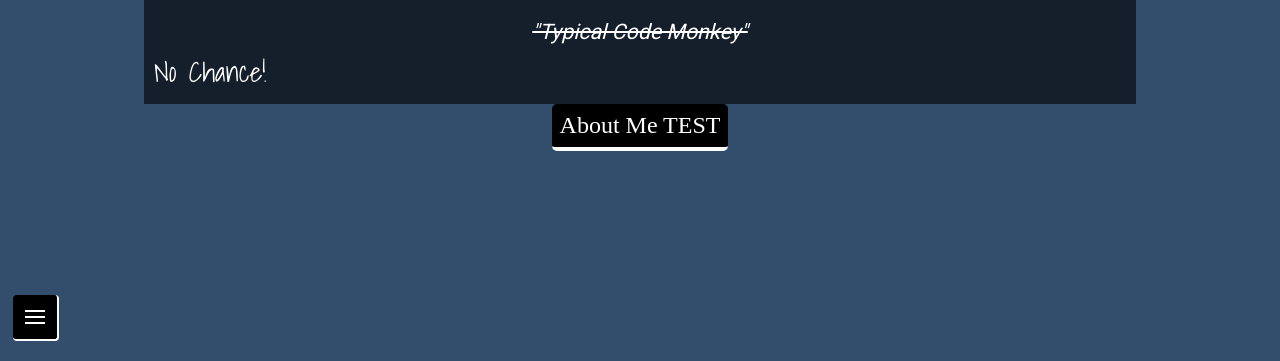
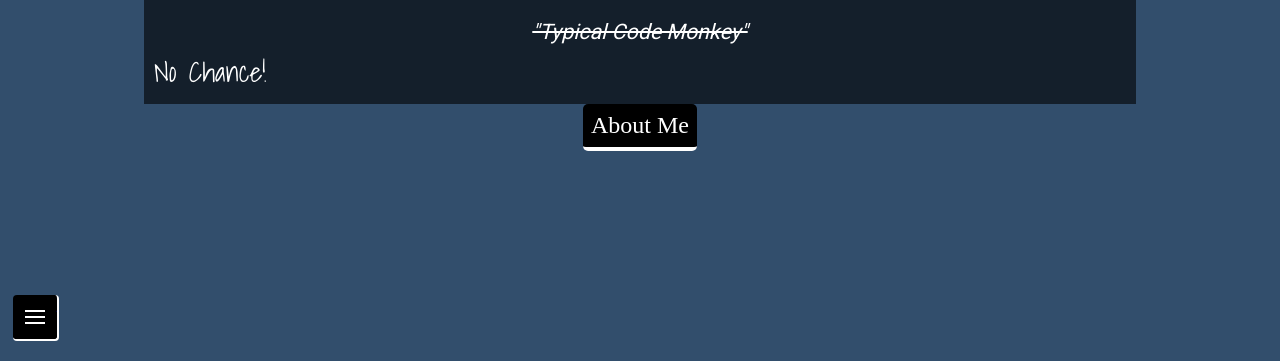
Before and after one commit to tcdev27/tcdev27.github.io, a website: page index.html in a window 1280 px wide. Shown: the part 439-800 px from the top of the page. Drawn offline with nearby package versions, Linux system fonts and the light colour scheme; a web font is replaced by a local one.

Commit message:
Returned code to original state, without the testing bit.

```diff
--- a/index.html
+++ b/index.html
@@ -40,7 +40,7 @@
         </div>
       </div>
       <section class="centered">
-        <a href="pages/about.html"><button>About Me TEST</button></a>
+        <a href="pages/about.html"><button>About Me</button></a>
       </section>
     </section>
 </body>
```
